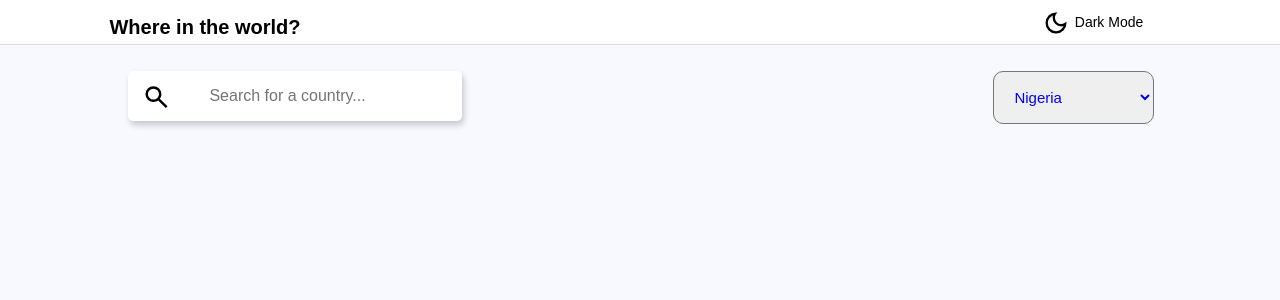
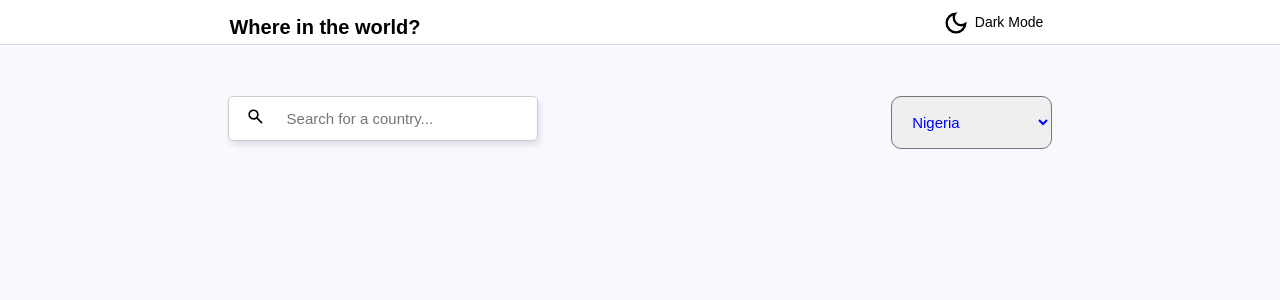
Before and after one commit to temidayobelloh/world-countries, a React (Create React App) app: page / in a window 1280 px wide. Shown: the top 300 px of the page. Built offline with nearby package versions, Linux system fonts and the light colour scheme; a web font is replaced by a local one.

Commit message:
integrating the API

```diff
--- a/src/Components/Hero/hero.css
+++ b/src/Components/Hero/hero.css
@@ -1,14 +1,15 @@
 .hero-body {
     display: flex;
     align-items: flex-start;
-    justify-content: space-between;
+    justify-content: space-around;
     height: 100vh;
-    padding: 2%;
+    padding: 4%;
     background-color: ghostwhite;
+    max-width:1400px;
+
 }
 
 .hero-body select {
-    margin-right: 100px;
     padding:  1rem 1rem;
     height: auto;
     line-height: normal;
--- a/src/Components/NavBar/navBar.css
+++ b/src/Components/NavBar/navBar.css
@@ -9,7 +9,7 @@
 .navBar h2{
     text-align: center;
     color: black;
-    margin-left: 80px;
+    margin-left: 200px;
     padding: 20px;
     width: 250px;
     height: 16px;
@@ -17,7 +17,7 @@
     font-size: 20px;
 }
 .navBar p{
-    margin-right: 130px;
+    margin-right:230px;
     text-align: center;
     color: black;
     width: 120px;
--- a/src/Components/SearchInput/searchInput.css
+++ b/src/Components/SearchInput/searchInput.css
@@ -1,53 +1,115 @@
 .searchWrapper {
-    margin-left: 7%;
-    position: relative;
+    text-align: center;
+    margin-left: 0;
 }
 
-.searchWrapper input {
-    margin: 0;
-    padding: 1rem 1rem;
-    width: 150%;
-    font-size: 13px;
-    height: auto;
+.searchInputContainer {
+    position: relative;
+    width: 100%;
+    max-width: 500px; /* Ensure a fixed max-width */
+}
+
+.searchInputContainer input {
+    width: 310px; /* Fixed width */
+    padding: 0.8rem 3rem 0.8rem 1rem;
+    font-size: 15px;
+    border: 1px solid #ccc;
+    border-radius: 5px;
+    box-shadow: 2px 4px 6px rgba(0, 0, 0, 0.1);
+    text-align: center;
+    box-sizing: border-box;
+}
+
+.searchInputContainer input::placeholder {
+    text-align: center; /* Fixed typo here */
+}
+
+.searchInputContainer input:focus {
+    outline: none;
+    box-shadow: 2px 4px 8px rgba(207, 208, 209, 0.5);
+}
+
+.searchInputContainer button {
+    position: absolute;
+    left: 10px;
+    top: 50%;
+    transform: translateY(-50%);
     background-color: white;
     border: none;
-    border-radius: 5px;
-    box-shadow: 2px 4px 6px rgba(0, 0, 0, 0.2);
+    padding: 8px;
+    cursor: pointer;
+    text-align: center;
 }
 
-.searchWrapper input[placeholder] {
-    text-align: center;
-    font-size: 1rem;
-    color: black;
-    background-color: white;
+.searchInputContainer button:hover {
+    cursor: pointer;
+    border-radius: 100%;
+    border-bottom: 1px solid gainsboro;
 }
 
-.searchWrapper input:focus {
-    box-shadow: 2px 4px 8px rgba(207, 208, 209, 0.5);
-    background-color: white;
-    border: none;
+.searchInputContainer button img {
+    width: 19px;
+    height: 20px;
 }
 
-.searchWrapper button {
-    margin-top: 2%;
-    text-align: center;
-    background-color: white;
-    border: none;
-    position: absolute;
-    border-radius: 100%;
-    top: 40%;
-    left: 5%;
-    transform: translateY(-40%);
-    padding: 2px;
+/* Output wrapper - ensure the output is separated from the search input */
+.output-wrapper {
+    margin-top: 4rem;  /* Adds space between input and output */
+    width: 100%;  /* Ensure full width */
+    max-width: 1100px;  /* Restrict width of output */
+    margin: 0 auto;  /* Center the output */
 }
 
-.searchWrapper button:hover {
-    border-bottom: 2px solid gainsboro;
-    cursor: pointer;
-    background-color: white;
+/* Style the output content */
+.output {
+    text-align: left;
 }
 
-.searchWrapper img {
-    width: 1.9rem;
-    height: 1.8rem;
+.output p, .output h2 {
+    margin: 0.5rem 0;
 }
+
+.country-details {
+    display: flex;
+    align-items: center;
+    justify-content: space-between;
+    width: 100%;  /* Ensure the container doesn't exceed the width */
+    max-width: 1100px;
+    margin: auto 0;
+    margin-top: 50px;
+    flex-direction: row;
+}
+
+.country-details img {
+    margin-right: 40px;
+    width: 400px; /* Fixed width */
+    height: 200px; /* Fixed height */
+    object-fit: cover; /* Ensures the image fits into the box without distortion */
+    border-radius: 5px; /* Optional: adds rounded corners */
+    box-shadow: 2px 4px 6px rgba(0, 0, 0, 0.1); /* Optional: adds a shadow for aesthetics */
+    cursor: pointer;
+}
+
+.country-info {
+    display: flex;
+    justify-content: space-between;
+    align-items: flex-start;
+    gap: 2rem;  /* Fix the gap to 2rem */
+    width: 590px;
+    border: 1px solid red;
+}
+
+.country-info-two {
+    margin-top: 42px;
+    margin-right: 20px;
+}
+.border-countries button{
+    display: flex;
+    flex-direction: column;
+    border: 1px solid red;
+    width: 80px;
+    height: 25px;
+    background-color: transparent;
+    margin: 2px;
+    border: 1px solid black;
+}
--- a/src/Components/SearchInput/searchInput.jsx
+++ b/src/Components/SearchInput/searchInput.jsx
@@ -8,10 +8,18 @@ const SearchInput = () => {
     const [isLoading, setIsLoading] = useState(false);
     const [error, setError] = useState(null);
 
+    // Function to handle user input
     const handleSearchInput = (event) => {
-        setSearchInput(event.target.value);
+        const inputValue = event.target.value;
+        setSearchInput(inputValue);
+
+        if (inputValue.trim() === '') {
+            setCountryData(null);
+            setError(null);
+        }
     };
 
+    // Function to fetch country data
     const fetchCountryData = async () => {
         if (!searchInput.trim()) {
             alert('Please enter a country name.');
@@ -36,27 +44,75 @@ const SearchInput = () => {
         }
     };
 
+    // Function to fetch details of a border country
+    const fetchBorderDetails = async (borderCode) => {
+        try {
+            const response = await fetch(`https://restcountries.com/v3.1/alpha/${borderCode}`);
+            const [borderCountryData] = await response.json();
+            alert(`Border Country: ${borderCountryData.name.common}`);
+        } catch (error) {
+            console.error('Error fetching border country details:', error);
+        }
+    };
+
     return (
-        <div className='searchWrapper'>
+        <div className="searchWrapper">
+            <div className="searchInputContainer">
                 <input
-                type='search'
-                placeholder='Search for a country...'
+                    type="search"
+                    placeholder="Search for a country..."
                     value={searchInput}
                     onChange={handleSearchInput}
                 />
                 <button onClick={fetchCountryData}>
-                <img src={searchIcon} alt='searchIcon' />
+                    <img src={searchIcon} alt="Search Icon" />
                 </button>
+            </div>
+            <div className="output-wrapper">
+                <div className="output">
                     {isLoading && <p>Loading...</p>}
                     {error && <p>{error}</p>}
                     {countryData && (
+                        <div className="country-details">
+                            <img src={countryData.flags.svg} alt="country" />
+                            <div className="country-info">
                                 <div>
-                    <h2>{countryData.name.common}</h2>
-                    <p>Population: {countryData.population.toLocaleString()}</p>
-                    <p>Region: {countryData.region}</p>
-                    <p>Capital: {countryData.capital?.[0]}</p>
+                                    <h1>{countryData.name.common}</h1>
+                                    <p><b>Native name:</b> {countryData.name.nativeName?.eng?.common || 'Not available'}</p>
+                                    <p><b>Population: </b> {countryData.population.toLocaleString()}</p>
+                                    <p><b>Region: </b>{countryData.region}</p>
+                                    <p><b>Sub Region: </b> {countryData.subregion}</p>
+                                    <p><b>Capital: </b>{countryData.capital?.[0]}</p>
                                 </div>
+                                <div className='country-info-two'>
+                                    <p><b>Currency: </b>{countryData.currencies ? Object.values(countryData.currencies)[0].name : 'Not available'}</p>
+                                    <p><b>Languages: </b> {countryData.languages ? Object.values(countryData.languages).join(', ') : 'Not available'}</p>
+                                    </div>
+                            </div>
+                            <div className='border-countries'>
+                                        <b>Border Countries: </b>
+                                        {countryData.borders && countryData.borders.length > 0 ? (
+                                            countryData.borders.map((border, index) => (
+                                                <button
+                                                    key={index}
+                                                    onClick={() => fetchBorderDetails(border)}
+                                                >
+                                                    {border}
+                                                </button>
+                                            ))
+                                        ) : (
+                                            <span> None</span>
                                         )}
+                                    </div>
+
+                        </div>
+
+                    )}
+                </div>
+
+
+            </div>
+
         </div>
     );
 };
```
Lines whose indentation alone changed are shown as unchanged.
